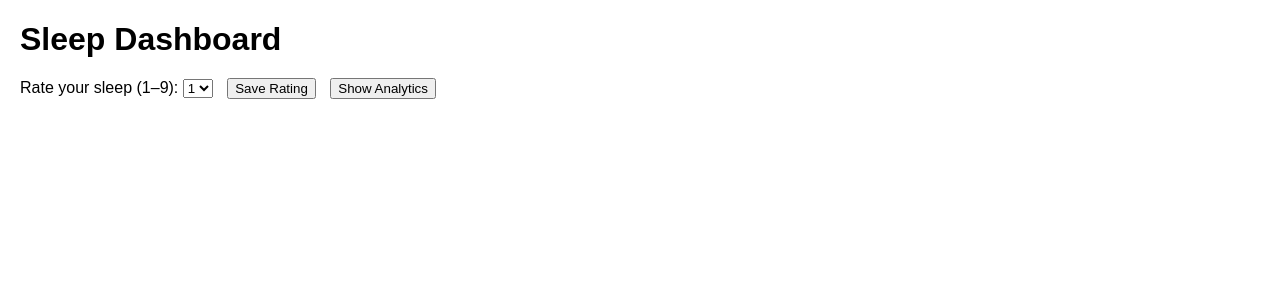
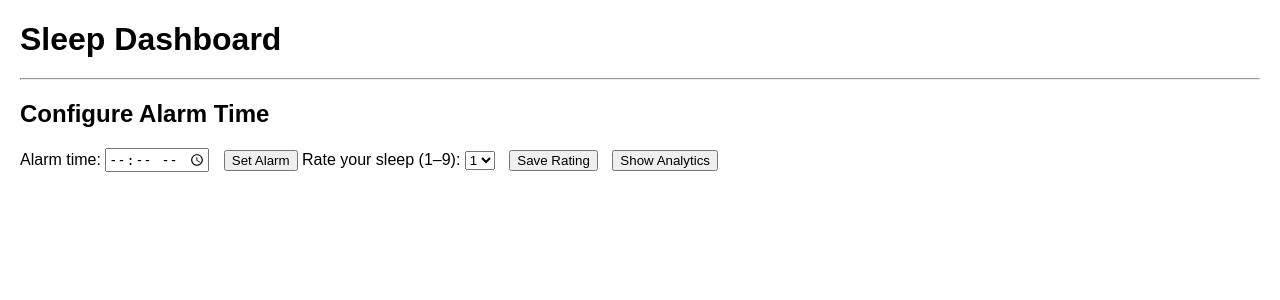
Before and after one commit to Jaypee2109/iot_server, a Flask app: page / in a window 1280 px wide. Shown: the top 300 px of the page. Run offline with Flask 3, Linux system fonts and the light colour scheme.

Commit message:
alarm setting added

```diff
--- a/app.py
+++ b/app.py
@@ -5,6 +5,7 @@ import math, random
 app = Flask(__name__, template_folder="templates", static_folder="static")
 
 ratings = []
+alarm_setting = {"hour": 7, "minute": 0}
 
 analytics_data = {
     "timestamps": [],
@@ -49,6 +50,32 @@ def api_rating():
     return jsonify({"status": "success"})
 
 
+@app.route("/api/alarm", methods=["GET"])
+def get_alarm():
+    """
+    Returns the currently configured alarm time.
+    Response: { "hour": <0–23>, "minute": <0–59> }
+    """
+    return jsonify(alarm_setting)
+
+
+@app.route("/api/alarm", methods=["POST"])
+def set_alarm():
+    """
+    Update the alarm time.
+    Expects JSON: { "hour": <0–23>, "minute": <0–59> }.
+    """
+    data = request.get_json(force=True)
+    h = data.get("hour")
+    m = data.get("minute")
+    if not (isinstance(h, int) and 0 <= h < 24 and isinstance(m, int) and 0 <= m < 60):
+        return jsonify({"status": "error", "message": "invalid hour/minute"}), 400
+
+    alarm_setting["hour"] = h
+    alarm_setting["minute"] = m
+    return jsonify({"status": "success", "hour": h, "minute": m})
+
+
 @app.route("/api/analytics")
 def api_analytics():
     return jsonify(
--- a/static/js/main.js
+++ b/static/js/main.js
@@ -97,3 +97,38 @@ document.getElementById("showAnalytics").addEventListener("click", () => {
       });
     });
 });
+
+// Set Alarm button
+document.getElementById("setAlarm").addEventListener("click", () => {
+  const timeStr = document.getElementById("alarmTime").value;
+  if (!timeStr) {
+    return alert("Please pick a time first");
+  }
+  // timeStr is "HH:MM"
+  const [hour, minute] = timeStr.split(":").map((s) => parseInt(s, 10));
+  fetch("/api/alarm", {
+    method: "GET",
+  })
+    .then(() =>
+      fetch("/api/alarm", {
+        method: "POST",
+        headers: { "Content-Type": "application/json" },
+        body: JSON.stringify({ hour, minute }),
+      })
+    )
+    .then((res) => {
+      if (!res.ok) throw new Error(`Status ${res.status}`);
+      return res.json();
+    })
+    .then((json) => {
+      alert(
+        `Alarm set to ${json.hour.toString().padStart(2, "0")}:${json.minute
+          .toString()
+          .padStart(2, "0")}`
+      );
+    })
+    .catch((err) => {
+      console.error(err);
+      alert("Failed to set alarm");
+    });
+});
--- a/templates/index.html
+++ b/templates/index.html
@@ -10,6 +10,12 @@
   <body>
     <h1>Sleep Dashboard</h1>
     <section>
+      <hr />
+
+      <h2>Configure Alarm Time</h2>
+      <label for="alarmTime">Alarm time:</label>
+      <input type="time" id="alarmTime" />
+      <button id="setAlarm">Set Alarm</button>
       <label for="rating">Rate your sleep (1–9):</label>
       <select id="rating">
         <option value="1">1</option>
```
